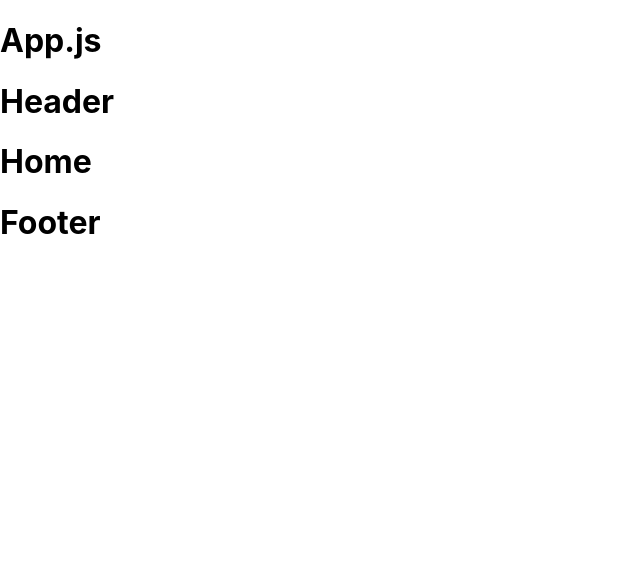
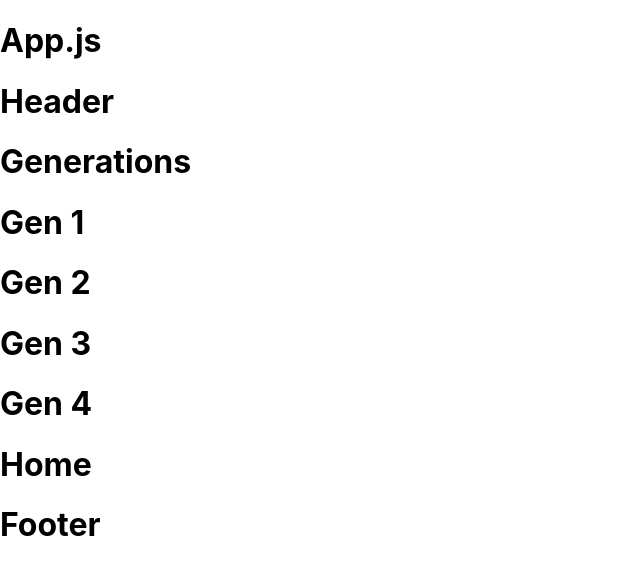
Before and after one commit to jeverlyro/Front-End-Web-Development, a React (Create React App) app in the folder udl/: page / in a window 1280 px wide. Shown: the top 574 px of the page, without its empty margins (0-640 px from the left). Built offline with nearby package versions, Linux system fonts and the light colour scheme.

Commit message:
add Generetions & gen 1-4

```diff
--- /dev/null
+++ b/udl/src/components/Gen 1/index.js
@@ -0,0 +1,5 @@
+const Gen1 = () => {
+  return <h1>Gen 1</h1>;
+};
+
+export default Gen1;
--- /dev/null
+++ b/udl/src/components/Gen 2/index.js
@@ -0,0 +1,5 @@
+const Gen2 = () => {
+  return <h1>Gen 2</h1>;
+};
+
+export default Gen2;
--- /dev/null
+++ b/udl/src/components/Gen 3/index.js
@@ -0,0 +1,5 @@
+const Gen3 = () => {
+  return <h1>Gen 3</h1>;
+};
+
+export default Gen3;
--- /dev/null
+++ b/udl/src/components/Gen 4/index.js
@@ -0,0 +1,5 @@
+const Gen4 = () => {
+  return <h1>Gen 4</h1>;
+};
+
+export default Gen4;
--- /dev/null
+++ b/udl/src/components/Generations/index.js
@@ -0,0 +1,17 @@
+import Gen1 from "../Gen 1";
+import Gen2 from "../Gen 2";
+import Gen3 from "../Gen 3";
+import Gen4 from "../Gen 4";
+const Generations = () => {
+  return (
+    <>
+      <h1>Generations</h1>
+      <Gen1 />
+      <Gen2 />
+      <Gen3 />
+      <Gen4 />
+    </>
+  );
+};
+
+export default Generations;
--- a/udl/src/components/Header/index.js
+++ b/udl/src/components/Header/index.js
@@ -1,9 +1,11 @@
 import React from "react";
+import Generations from "../Generations";
 
 const Header = () => {
   return (
     <div>
       <h1>Header</h1>
+      <Generations />
     </div>
   );
 };
```
